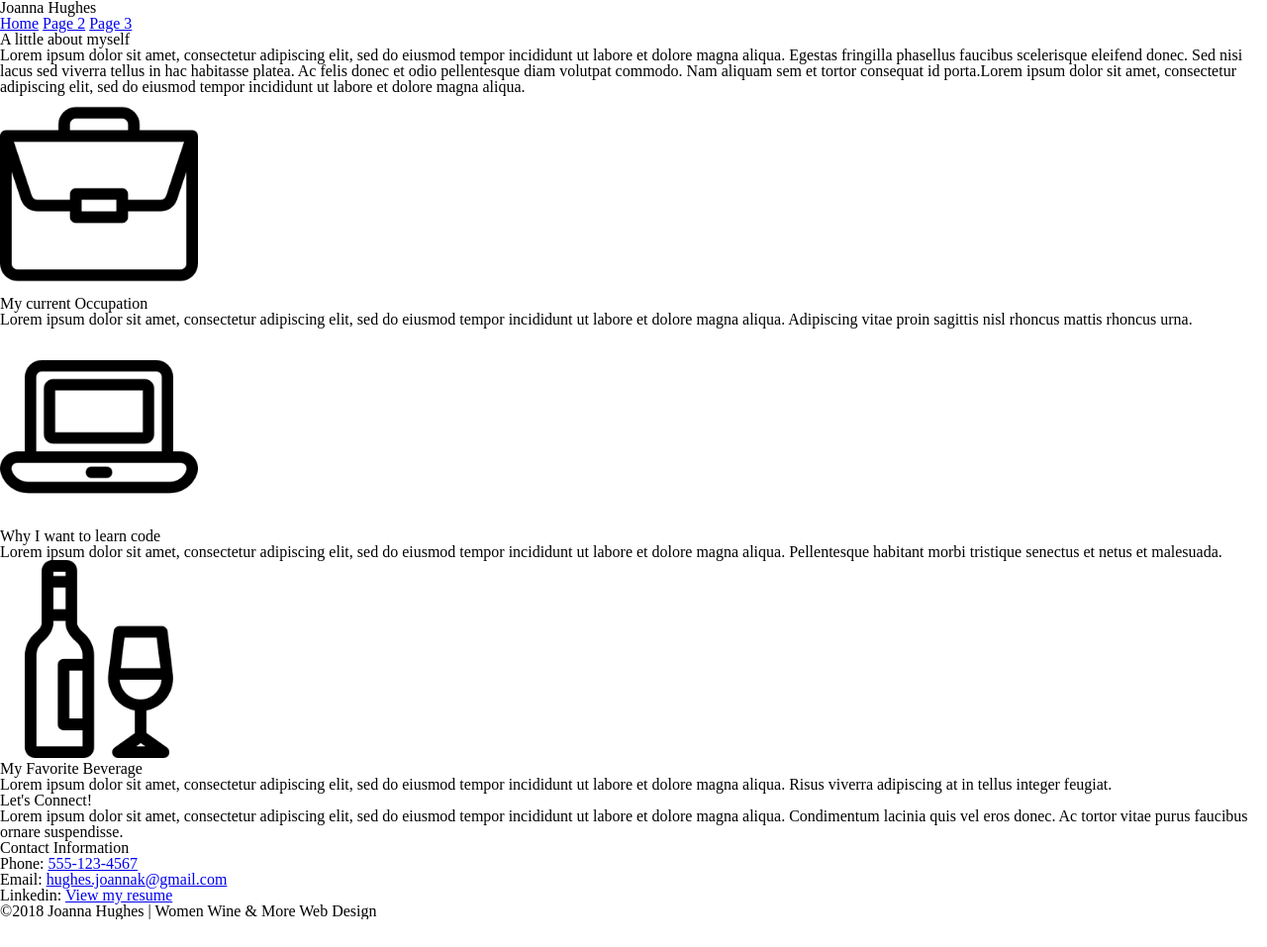
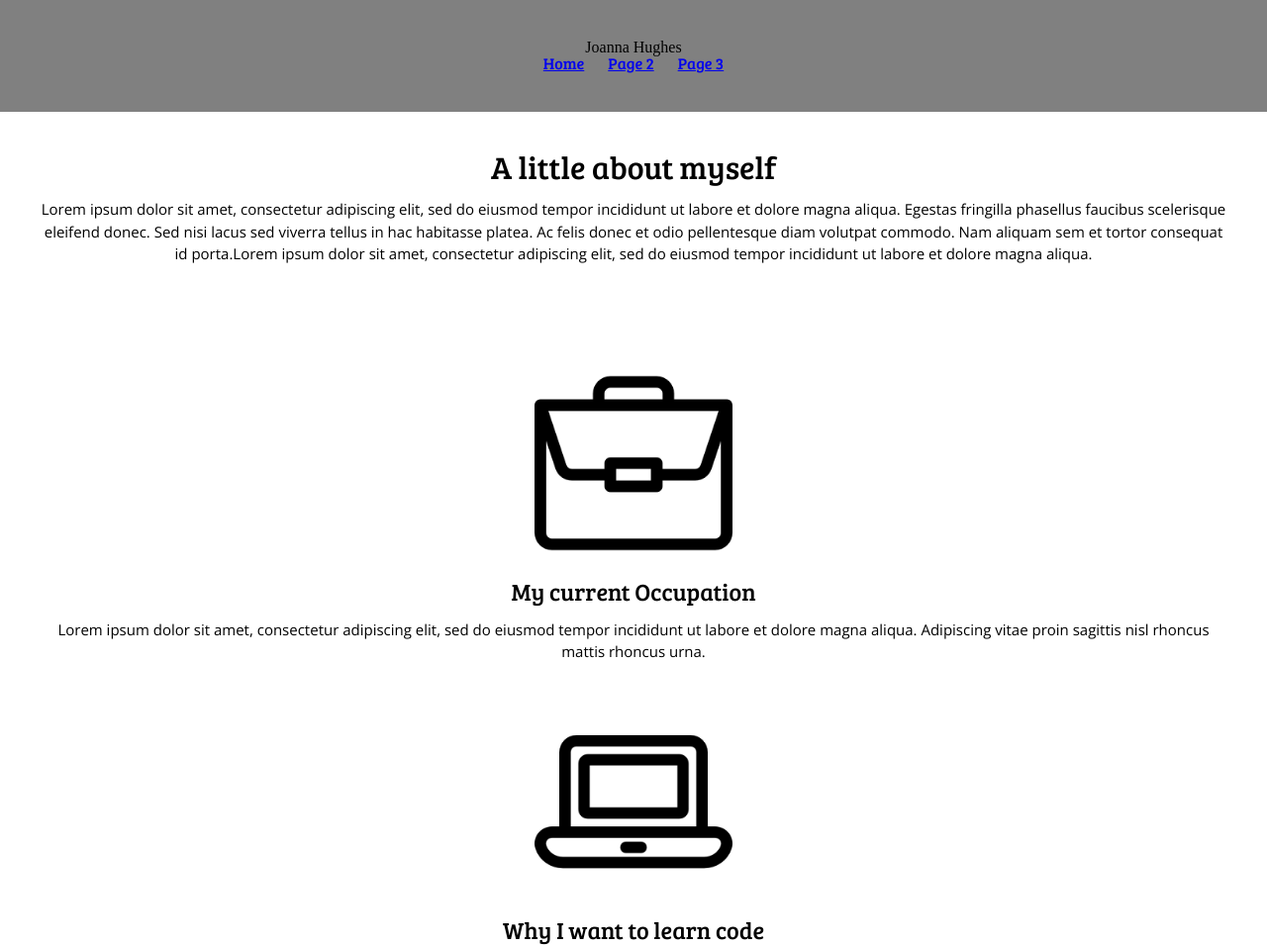
Before and after one commit to hughesthatgirl/women-wine-web-design, a website: page app/index.html in a window 1280 px wide. Shown: the top 957 px of the page at 99% size. Before the commit the page ends 929 px from the top, so only its background shows below. Drawn offline with nearby package versions, Linux system fonts and the light colour scheme.

Commit message:
spacing, text and link formatting

```diff
--- a/app/css/style.css
+++ b/app/css/style.css
@@ -24,3 +24,112 @@ body * {box-sizing: border-box;}
 blockquote, q {quotes: none;}
 blockquote:before, blockquote:after,q:before, q:after {content: '';content: none;}
 table {border-collapse: collapse;border-spacing: 0;}
+ul, ol {list-style: inside;}
+a {display: inline-block}
+
+
+/*
+header,
+footer {
+    border: 2px solid gray;
+}
+
+nav {
+    border: 3px solid yellow;
+}
+
+main {
+    border: 2px solid red;
+}
+
+section {
+    border: 5px solid blue;
+}
+
+div {
+    border: 3px solid orange;
+}
+*/
+
+/*
+-----------------------------------------------------------
+    OUR STYLES BEGIN HERE
+-----------------------------------------------------------
+*/
+
+section + section {
+    margin-top: 20px;
+}
+
+section {
+    padding: 20px;
+}
+
+section div {
+    padding: 20px;
+}
+
+header,
+footer {
+    background-color: gray;
+    padding: 40px;
+}
+
+div > * + * {
+    margin-top: 15px;
+}
+
+header,
+main,
+footer {
+    text-align: center;
+}
+
+li {
+    font-family: 'Open Sans', sans-serif;
+    font-size: 13px;
+}
+
+li + li {
+    margin-top: 15px;
+}
+
+h1,
+h2,
+h3 {
+    font-family: 'Bree Serif', serif;
+}
+
+h1 {
+    font-size: 32px;
+}
+
+h2 {
+    font-size: 24px;
+}
+
+h3 {
+    font-size: 20px;
+}
+
+p {
+    font-family: 'Open Sans', sans-serif;
+    font-size: 15px;
+    line-height: 1.5;
+}
+
+a {
+    font-family: 'Bree Serif', serif;
+}
+
+a:hover {
+    text-decoration: none;
+}
+
+a:active {
+    border: 2px dashed black;
+}
+
+a + a {
+    margin-left: 20px;
+}
--- a/app/index.html
+++ b/app/index.html
@@ -4,6 +4,7 @@
         <meta charset="utf-8">
         <meta name="viewport" content="width=device-width, initial-scale=1, shrink-to-fit=no">
         <title>My Awesome Web Page</title>
+        <link href="https://fonts.googleapis.com/css?family=Bree+Serif|Open+Sans:400,700" rel="stylesheet">
         <link rel="stylesheet" href="css/style.css">
     </head>
     <body>
@@ -17,8 +18,10 @@
         </header>
         <main>
              <section>
-                <h1>A little about myself</h1>
-                <p>Lorem ipsum dolor sit amet, consectetur adipiscing elit, sed do eiusmod tempor incididunt ut labore et dolore magna aliqua. Egestas fringilla phasellus faucibus scelerisque eleifend donec. Sed nisi lacus sed viverra tellus in hac habitasse platea. Ac felis donec et odio pellentesque diam volutpat commodo. Nam aliquam sem et tortor consequat id porta.Lorem ipsum dolor sit amet, consectetur adipiscing elit, sed do eiusmod tempor incididunt ut labore et dolore magna aliqua.</p>
+                <div>
+                    <h1>A little about myself</h1>
+                    <p>Lorem ipsum dolor sit amet, consectetur adipiscing elit, sed do eiusmod tempor incididunt ut labore et dolore magna aliqua. Egestas fringilla phasellus faucibus scelerisque eleifend donec. Sed nisi lacus sed viverra tellus in hac habitasse platea. Ac felis donec et odio pellentesque diam volutpat commodo. Nam aliquam sem et tortor consequat id porta.Lorem ipsum dolor sit amet, consectetur adipiscing elit, sed do eiusmod tempor incididunt ut labore et dolore magna aliqua.</p>
+                </div>
             </section>
             <section>
                 <div>
@@ -52,6 +55,6 @@
                 </div>
             </section>
         </main>
-        <footer>&copy;2018 Joanna Hughes | Women Wine &amp; More Web Design</footer>
+        <footer><p>&copy;2018 Joanna Hughes | Women Wine &amp; More Web Design</p></footer>
     </body>
 </html>
```
